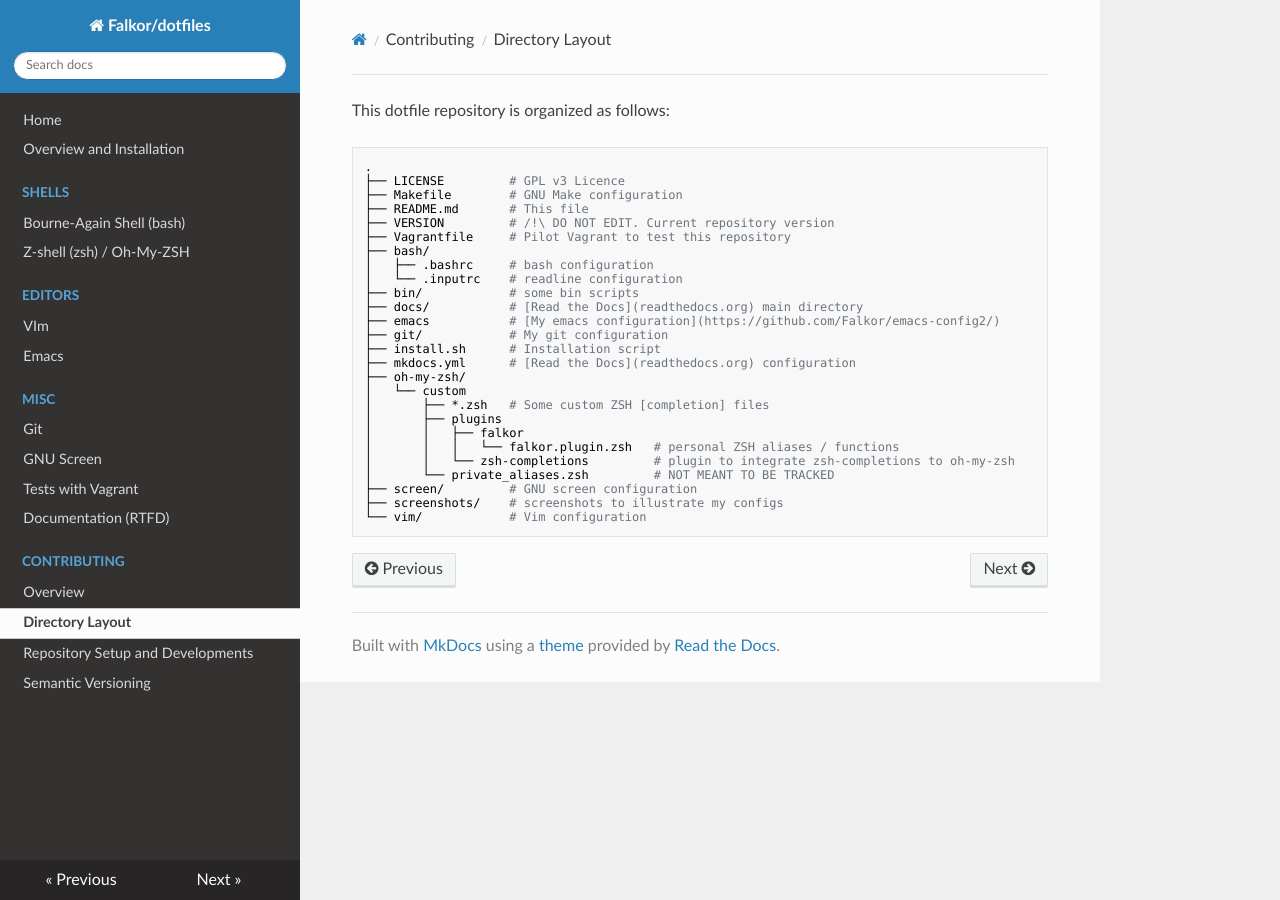
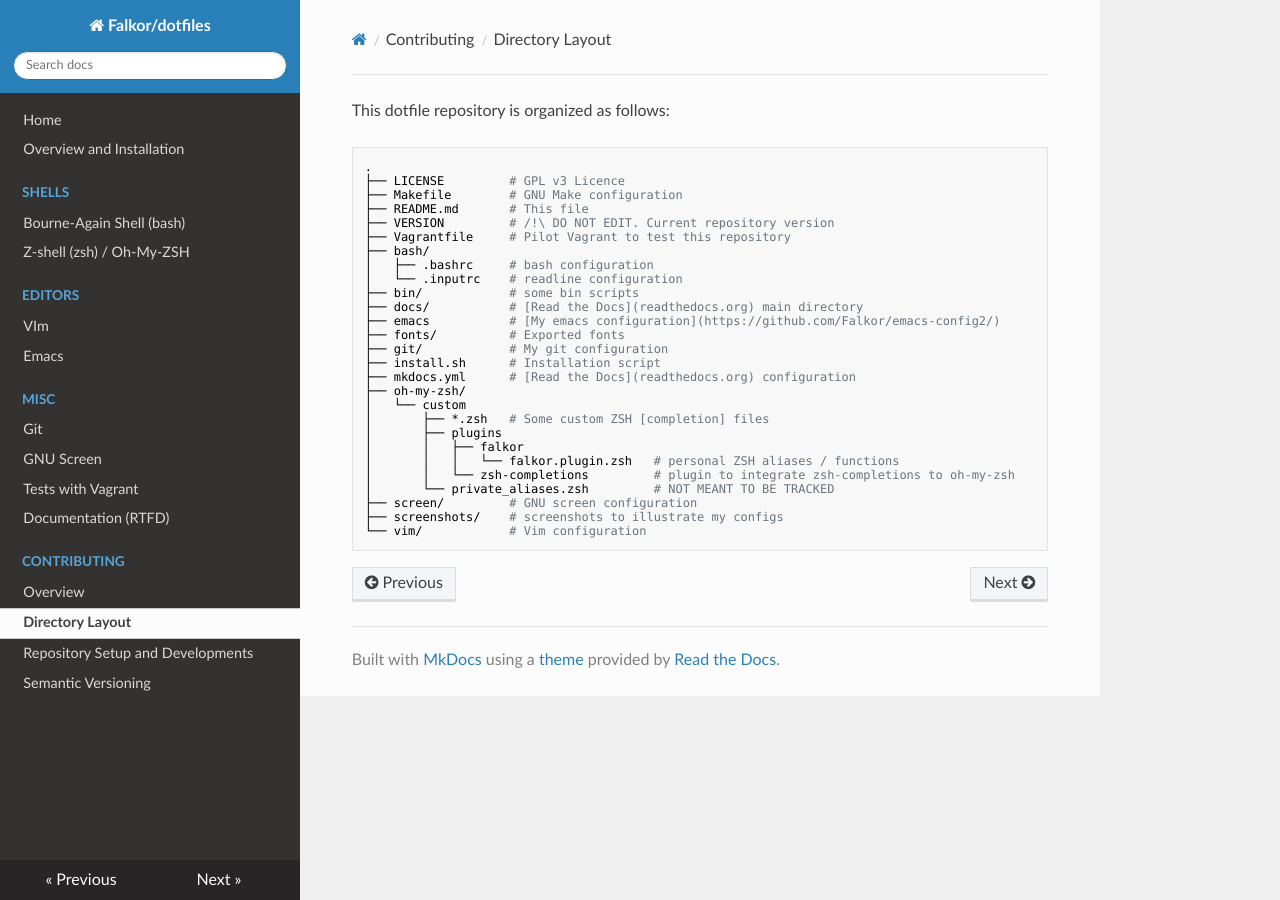
Before and after one commit to Falkor/dotfiles, an MkDocs documentation site: the page built from docs/contributing/layout.md, in a window 1280 px wide. Built offline with MkDocs 1.6.1, drawn with Linux system fonts in a browser that asks for light colours; nearby versions of some CDN libraries; old or Windows-style settings are respelled for this version of MkDocs.

Commit message:
layout update
Signed-off-by: Sebastien Varrette <Sebastien.Varrette@uni.lu>

```diff
--- a/docs/contributing/layout.md
+++ b/docs/contributing/layout.md
@@ -14,6 +14,7 @@ This dotfile repository is organized as follows:
 ├── bin/            # some bin scripts
 ├── docs/           # [Read the Docs](readthedocs.org) main directory
 ├── emacs           # [My emacs configuration](https://github.com/Falkor/emacs-config2/)
+├── fonts/          # Exported fonts
 ├── git/            # My git configuration
 ├── install.sh      # Installation script
 ├── mkdocs.yml      # [Read the Docs](readthedocs.org) configuration
```
